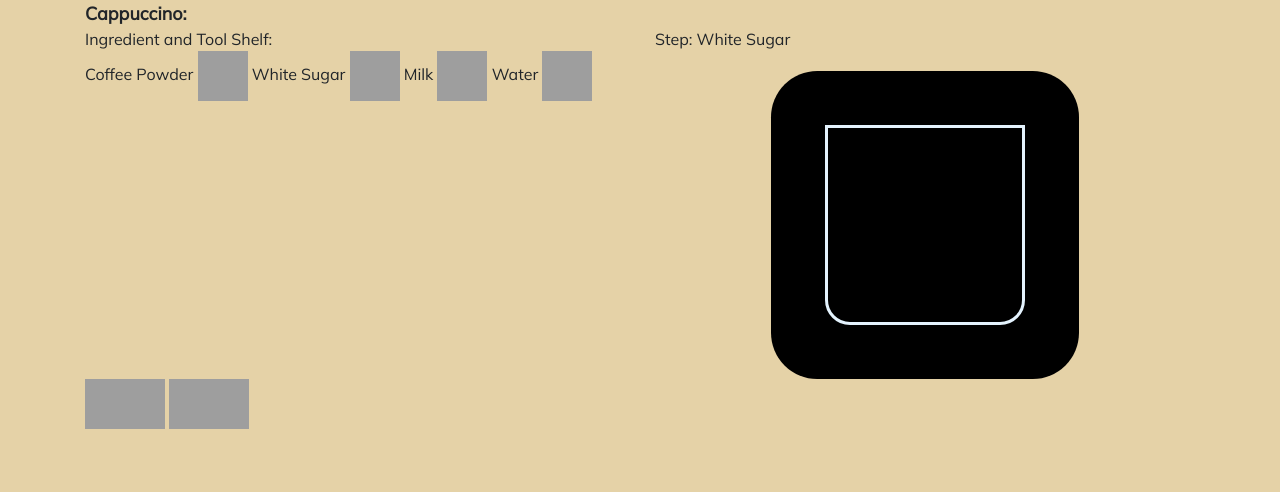
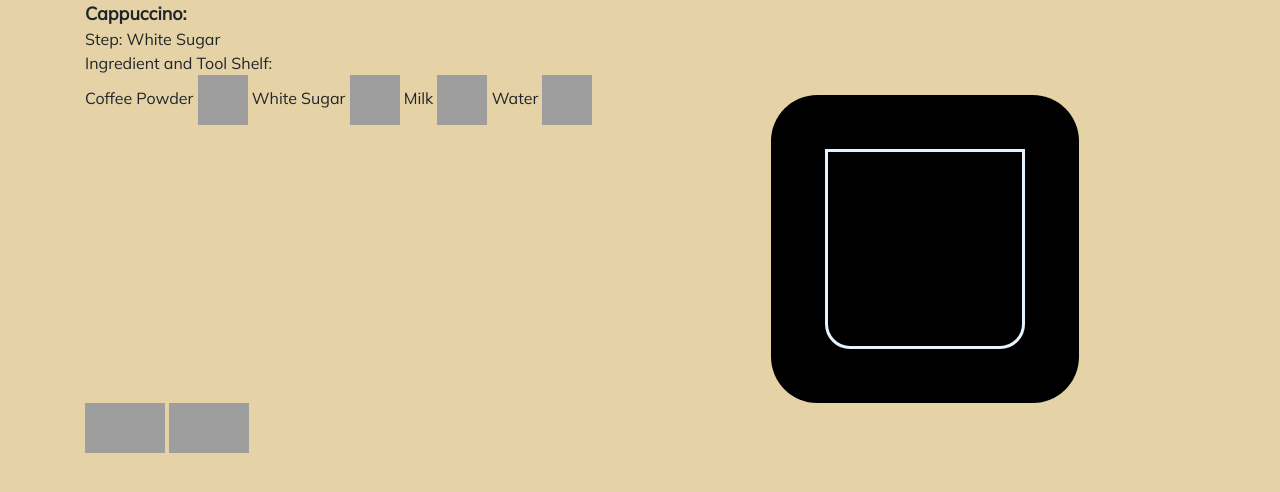
Before and after one commit to RebeccaHale/UI-Final-Project, a Flask app: page /learn/1 in a window 1280 px wide. Shown: the part 56-548 px from the top of the page. Run offline with Flask 2, Linux system fonts and the light colour scheme; some libraries are stand-ins or nearby versions; grey boxes are pictures that could not be loaded.

Commit message:
fixed learn UI

```diff
--- a/templates/learn.html
+++ b/templates/learn.html
@@ -15,11 +15,13 @@
         </div>
     </div>
     <div class="row">
-        <div class="col-6">
+        <div class="col-12">
+            <div id="step_label"> Step: Add </div>
+        </div>
+    </div>
+    <div class="row">
+        <div class="col-12">
             <div id="shelf_label"> Ingredient and Tool Shelf: </div>
-        </div>
-        <div class="col-6">
-            <div id="step_label"> Step: </div>
         </div>
     </div>
     <div class="row">
@@ -64,6 +66,9 @@
                {% endfor %}
             </div>
         </div>
+        <div class="col-6">
+            <div id="quiz_button_add"></div>
+        </div>
     </div>
 
 {% endblock %}
```
